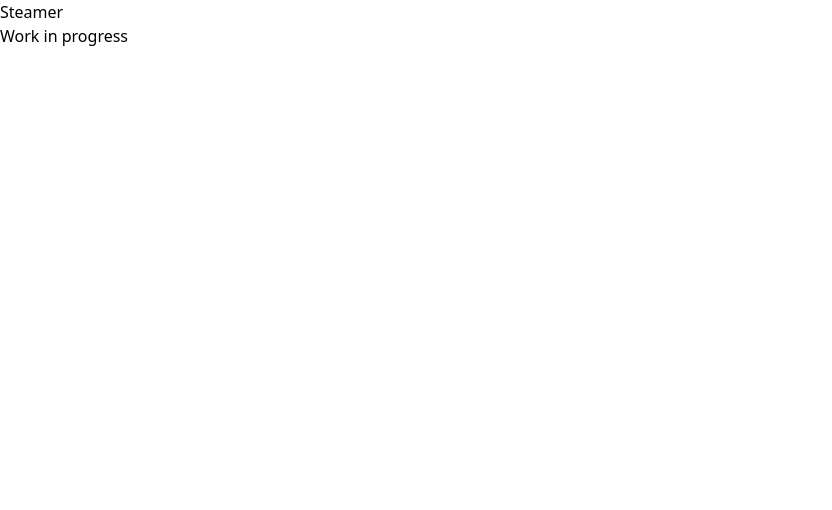
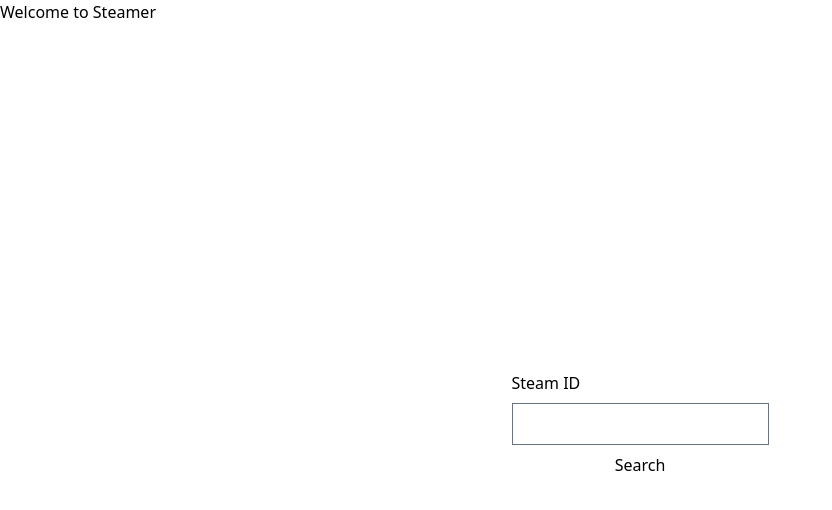
Before and after one commit to FlamingoLindo/Steamer, a SvelteKit app: page / in a window 1280 px wide. Shown: the top 510 px of the page, without its empty margins (0-832 px from the left). Built offline with nearby package versions, Linux system fonts and the light colour scheme; no server answers.

Commit message:
feat: SearchUser component  Added API calls to `addUser` and `getUser`

```diff
--- /dev/null
+++ b/src/lib/components/Header/Header.svelte
@@ -0,0 +1,4 @@
+<script lang="ts">
+</script>
+
+<h1>Welcome to Steamer</h1>
--- /dev/null
+++ b/src/lib/components/SearchUser/SearchUser.svelte
@@ -0,0 +1,57 @@
+<script lang="ts">
+	import { PUBLIC_API_URL } from '$env/static/public';
+
+	let steam_id: string = '';
+
+	async function addUser(steam_id: string) {
+		const response = await fetch(`${PUBLIC_API_URL}api/users`, {
+			method: 'POST',
+			body: JSON.stringify({ steam_id }),
+			headers: {
+				'Content-Type': 'application/json'
+			}
+		});
+		const data = await response.json();
+		return { status: response.status, data };
+	}
+
+	async function getUser(steam_id: string) {
+		const response = await fetch(`${PUBLIC_API_URL}api/users/user/${steam_id}`, {
+			method: 'GET',
+			headers: {
+				'Content-Type': 'application/json'
+			}
+		});
+		const data = await response.json();
+		return data;
+	}
+
+	async function handleSearch() {
+		if (!steam_id.trim()) return;
+
+		const addResponse = await addUser(steam_id);
+		if (addResponse.status === 409) {
+			const userData = await getUser(steam_id);
+			console.log('User data:', userData);
+			return userData;
+		}
+		steam_id = '';
+	}
+</script>
+
+<div class="flex min-h-screen items-center justify-center">
+	<div class="flex flex-col gap-2">
+		<label for="steam-id">Steam ID</label>
+		<input
+			id="steam-id"
+			type="text"
+			autocomplete="off"
+			bind:value={steam_id}
+			onkeydown={async (e) => {
+				if (e.key !== 'Enter') return;
+				handleSearch();
+			}}
+		/>
+		<button type="submit" onclick={handleSearch} class="cursor-pointer">Search</button>
+	</div>
+</div>
--- a/src/routes/+page.svelte
+++ b/src/routes/+page.svelte
@@ -1,2 +1,7 @@
-<h1>Steamer</h1>
-<p>Work in progress</p>
+<script>
+	import Header from '$lib/components/Header/Header.svelte';
+	import SearchUser from '$lib/components/SearchUser/SearchUser.svelte';
+</script>
+
+<Header />
+<SearchUser />
```
Also changed, not shown: 1 other file (tests, documents, lock files or other folders).
